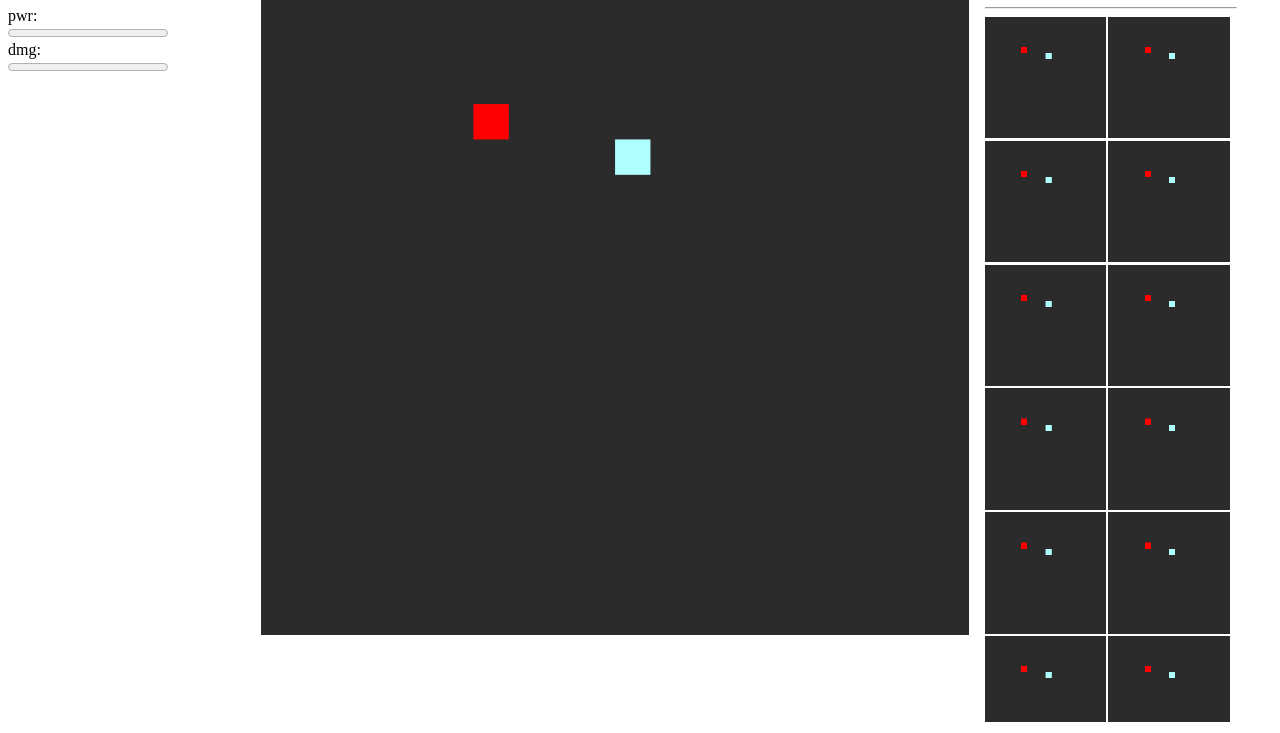
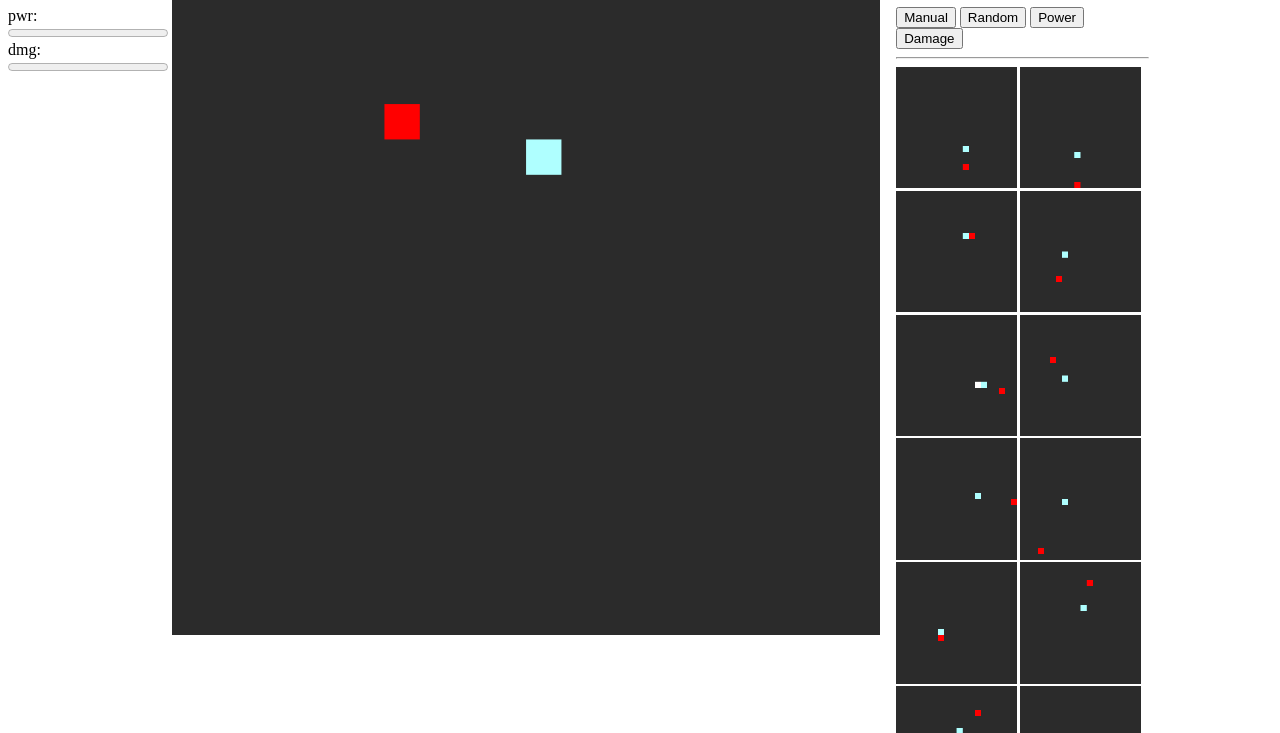
Before and after one commit to aneeshdurg/snakeBattleRoyale, a plain HTML site: page index.html in a window 1280 px wide. Shown: the part 81-814 px from the top of the page. Drawn offline with Linux system fonts and the light colour scheme; animation ran at ten frames a second.

Commit message:
Add ui and game end conditions

```diff
--- /dev/null
+++ b/ai.mjs
@@ -0,0 +1,84 @@
+import {Game} from './game.mjs'
+
+// A simple snake AI
+export class GameAI {
+    constructor(game, intelligence) {
+        this.game = game;
+        this.intelligence = intelligence;
+    }
+
+    computeShortestPath(current, target, visited, known) {
+        // console.log(`CSP ${current} -> ${target}`);
+        // console.log("    ", ...visited);
+        if (current[0] == target[0] && current[1] == target[1]) {
+            return {
+                distance: 0,
+                direction: Game.LEFT,
+            };
+        }
+
+        const id = current[0] + current[1] * this.game.width;
+
+        if (known.has(id))
+            return known.get(id);
+
+        visited.add(id);
+
+        let distance = Infinity
+        let direction = Game.LEFT;
+        const that = this;
+        function helper(currentDirection) {
+            let nextPos = [...current];
+            if (currentDirection == Game.LEFT)
+                nextPos[0] -= 1;
+            else if (currentDirection == Game.RIGHT)
+                nextPos[0] += 1;
+            else if (currentDirection == Game.UP)
+                nextPos[1] -= 1;
+            else if (currentDirection == Game.DOWN)
+                nextPos[1] += 1;
+            const nextId = nextPos[0] + nextPos[1] * that.game.width;
+
+            if (!that.game.isOutOfBounds(nextPos) && !that.game.hasSnakeOnTile(nextPos) && !visited.has(nextId)) {
+                const d = that.computeShortestPath(nextPos, target, visited, known);
+                // console.log(`Checking direction ${currentDirection} ${d.distance}`);
+                if (d.distance < distance) {
+                    distance = d.distance;
+                    direction = currentDirection;
+                }
+            }
+        }
+
+        helper(Game.LEFT);
+        helper(Game.RIGHT);
+        helper(Game.UP);
+        helper(Game.DOWN);
+
+        visited.delete(id);
+
+        if (direction > 100)
+            throw new Error("!");
+
+        const retval = {
+            direction: direction,
+            distance: distance + 1
+        };
+        known.set(id, retval);
+
+        return retval;
+    }
+
+    ontick() {
+        if (Math.random() < this.intelligence) {
+            // compute shortest path to apples
+            const root = this.game.snake[this.game.snake.length - 1]
+            const target = this.game.applePos;
+
+            const d = this.computeShortestPath(root, target, new Set(), new Map());
+            this.game.changeDirection(d.direction);
+        } else {
+            const directions = [Game.LEFT, Game.RIGHT, Game.UP, Game.DOWN];
+            this.game.changeDirection(directions[Math.floor(Math.random() * 4)]);
+        }
+    }
+}
--- a/game.mjs
+++ b/game.mjs
@@ -13,6 +13,9 @@ export class Game {
     height = 20
 
     addToSnake = 0
+
+    gameover = false;
+    victory = false;
 
     constructor(canvas) {
         this._ticks = 0;
@@ -90,6 +93,10 @@ export class Game {
         return pt[0] < 0 || pt[0] >= this.width || pt[1] < 0 || pt[1] >= this.height;
     }
 
+    hasSnakeOnTile(pt) {
+        return this.snake.findIndex(x => posEq(x, pt)) != -1;
+    }
+
     move(direction) {
         const currentPos = this.snake[this.snake.length - 1];
         let nextPos = [...currentPos];
@@ -105,9 +112,7 @@ export class Game {
         }
 
         // TODO render something on death
-        if (this.snake.findIndex(x => posEq(x, nextPos)) != -1) {
-            return -1;
-        } else if (this.isOutOfBounds(nextPos)) {
+        if (this.hasSnakeOnTile(nextPos) || this.isOutOfBounds(nextPos)) {
             return -1;
         }
 
@@ -138,7 +143,7 @@ export class Game {
             nextPos = this.move(this.lastMove);
 
         if (nextPos == -1) {
-            // TODO gameover
+            this.gameover = true
             return;
         }
 
@@ -183,10 +188,17 @@ export class Game {
     }
 
     ontick() {
-        // get input somehow
-        this.render();
+        if (this.victory) {
+            this.ctx.fillStyle = "green";
+            this.ctx.fillRect(0, 0, this.canvas.width, this.canvas.height);
+        } else if (this.gameover) {
+            this.ctx.fillStyle = "red";
+            this.ctx.fillRect(0, 0, this.canvas.width, this.canvas.height);
+        } else {
+            this.render();
 
-        this._ticks++;
-        this._ticks %= this.ticksPerMove();
+            this._ticks++;
+            this._ticks %= this.ticksPerMove();
+        }
     }
 }
--- a/index.html
+++ b/index.html
@@ -6,12 +6,12 @@
 
 .statsContainer {
     float: left;
-    padding-right: 1em;
-    width: 15%;
+    padding-right: 1%;
+    width: 12%;
 }
 
 .gameContainer {
-    float: right;
+    float: left;
     width: 80%
 }
 
@@ -28,7 +28,7 @@
 }
 
 #enemiesParent {
-    height: 90%;
+    height: 85%;
     overflow: auto;
 }
 
@@ -56,6 +56,10 @@
 
     <div id="enemiesContainer">
         <h1> Enemies </h1>
+        <button> Manual </button>
+        <button> Random </button>
+        <button> Power </button>
+        <button> Damage </button>
         <hr>
         <div id="enemiesParent">
         </div>
--- a/main.mjs
+++ b/main.mjs
@@ -1,8 +1,32 @@
 import {Game} from "./game.mjs"
+import {GameAI} from "./ai.mjs"
 
 function main() {
     const canvas = document.getElementById("display");
     const game = new Game(canvas);
+
+    const enemyParent = document.getElementById("enemiesParent");
+
+    const enemies = [];
+    const maxAIs = 20;
+    for (let i = 0; i < maxAIs; i++) {
+        const enemyCanvas = document.createElement("canvas");
+        enemyCanvas.classList.add("enemy");
+        const enemyCtx = enemyCanvas.getContext("2d");
+        const enemyOffscreenCanvas = document.createElement("canvas");
+        const enemyGame = new Game(enemyOffscreenCanvas);
+        enemyCanvas.width = enemyOffscreenCanvas.width;
+        enemyCanvas.height = enemyOffscreenCanvas.height;
+        enemies.push({
+            canvas: enemyCanvas,
+            ctx: enemyCtx,
+            offscreenCanvas: enemyOffscreenCanvas,
+            game: enemyGame,
+            ai: new GameAI(enemyGame, Math.max(Math.random(), 1)),
+        });
+        enemyParent.appendChild(enemyCanvas);
+    }
+
     window.addEventListener("keydown", (e) => {
         let newMove = null;
         if (e.key == "w" || e.key == "ArrowUp")
@@ -13,48 +37,52 @@ function main() {
             newMove = Game.DOWN;
         else if (e.key == "d" || e.key == "ArrowRight")
             newMove = Game.RIGHT;
-        else if (e.key == " ")
-            game.shrink();
-        // TODO attack other players after shrink
+        else if (e.key == " ") {
+            const dmg = game.shrink();
+            enemies[enemyTargetingAlgorithm()].game.damage(dmg);
+        }
 
         if (newMove)
             game.changeDirection(newMove);
     });
 
-    const enemyParent = document.getElementById("enemiesParent");
 
-    const enemies = [];
-    for (let i = 0; i < 99; i++) {
-        const enemyCanvas = document.createElement("canvas");
-        enemyCanvas.classList.add("enemy");
-        enemyCanvas.width = canvas.width;
-        enemyCanvas.height = canvas.height;
-        const enemyCtx = enemyCanvas.getContext("2d");
-        enemies.push({
-            canvas: enemyCanvas,
-            ctx: enemyCtx,
-        });
-        enemyParent.appendChild(enemyCanvas);
-    }
-
-
-    const mspf = 1000 / 60;
+    const mspf = 1000 / 30;
     let lastTime = 0;
     let ticks = 0;
     let ticksPerEnemyRender = 10;
+    const directions = [Game.LEFT, Game.UP, Game.RIGHT, Game.DOWN];
     function run() {
         const currTime = (new Date()).getTime();
         if ((currTime - lastTime) > mspf) {
+            if (enemies.length == 0 && !game.gameover)
+                game.victory = true;
+
             game.ontick();
             lastTime = currTime;
             const speed = game.ticksPerMove();
             const length = game.snake.length;
-            document.getElementById("stats").innerHTML = `length: ${length} speed: ${speed} pwr: ${game.pwr}`;
+
             document.getElementById("pwrbar").value = game.pwr;
-            if (ticks == 0) {
-                for (let enemy of enemies)
-                    enemy.ctx.drawImage(canvas, 0, 0);
-            }
+
+            const idsToRemove = [];
+            enemies.forEach((enemy, id) => {
+                if (Math.random() <= 0.75) {
+                    enemy.ai.ontick();
+                    enemy.game.ontick();
+                }
+                if (ticks == 0) {
+                        enemy.ctx.drawImage(enemy.offscreenCanvas, 0, 0);
+                }
+                if (enemy.game.gameover) {
+                    idsToRemove.push(id);
+                }
+            });
+
+            idsToRemove.forEach((id, count) => {
+                const enemy = enemies.splice(id - count, 1)[0];
+                enemy.ctx.clearRect(0, 0, enemy.canvas.width, enemy.canvas.height);
+            });
             ticks++;
             ticks %= ticksPerEnemyRender;
         }
```
